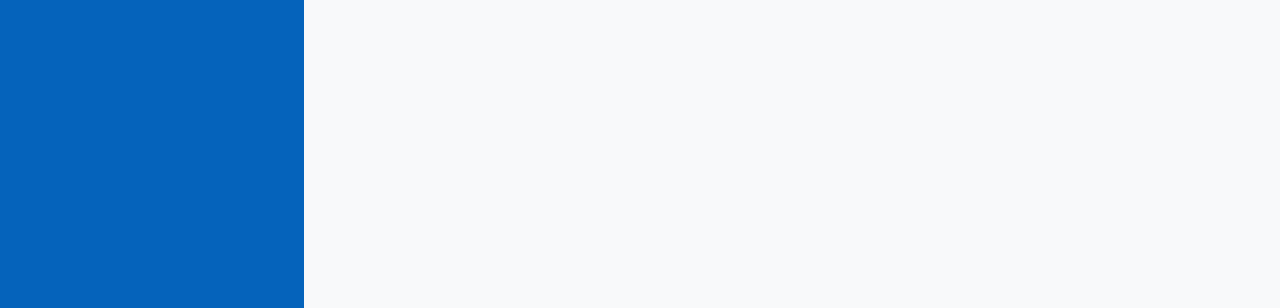
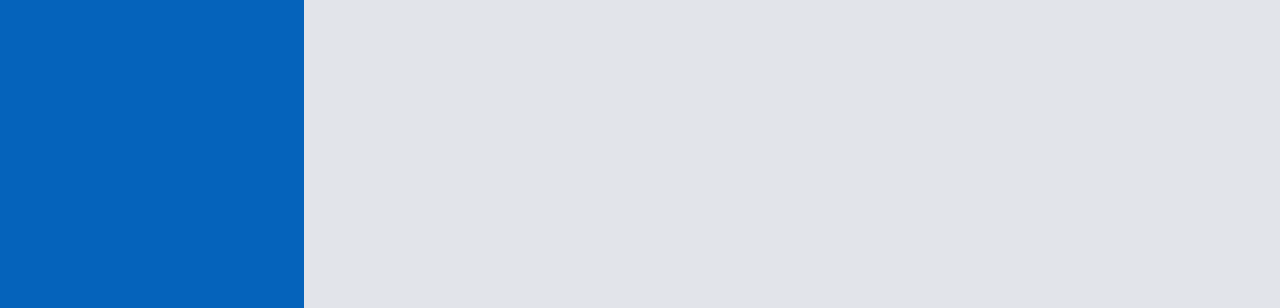
Before and after one commit to mattsoccer/cloud-resume-frontend, a plain HTML site: page index.html in a window 1280 px wide. Shown: the top 308 px of the page. Drawn offline with nearby package versions, Linux system fonts and the light colour scheme; a script that the page names is missing; a web font is replaced by a local one.

Commit message:
make background silver?

```diff
--- a/css/styles.css
+++ b/css/styles.css
@@ -5,7 +5,7 @@
     --text-main: #272829;       /* Main text color */
     --text-secondary: #6c757d;  /* Secondary text for subtle elements */
     --bg-light: #f8f9fa;        /* Light background color */
-    --bg-main: #f8f9fa;
+    --bg-main: #e2e4ea;
     --white: #fff;
 
 }
```
